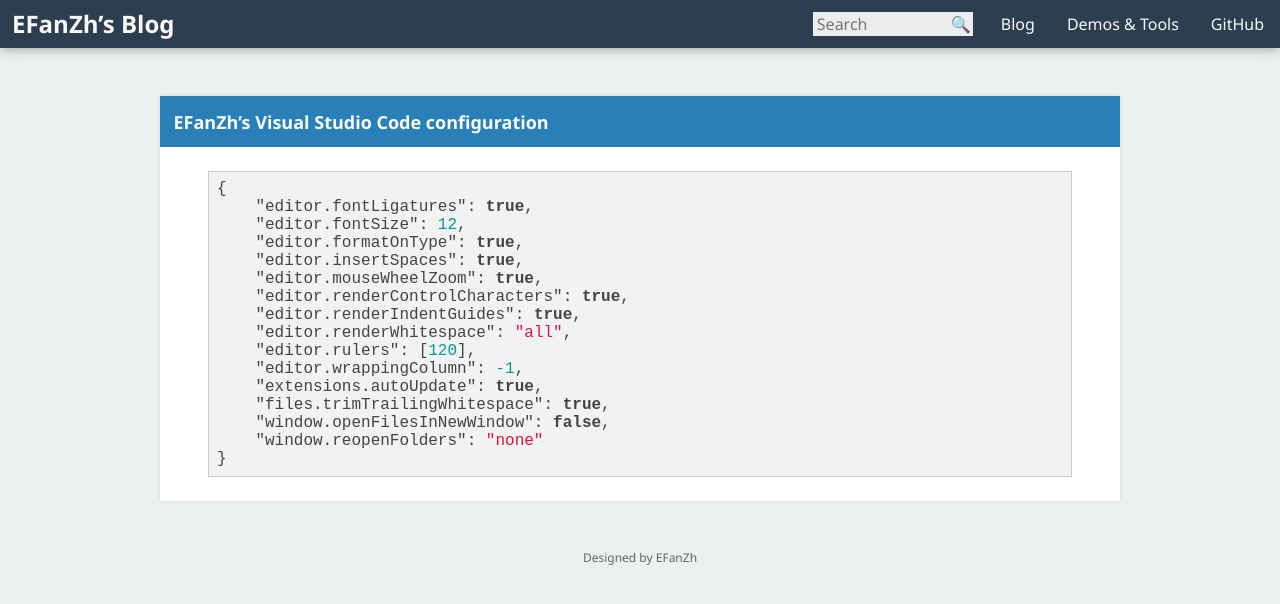
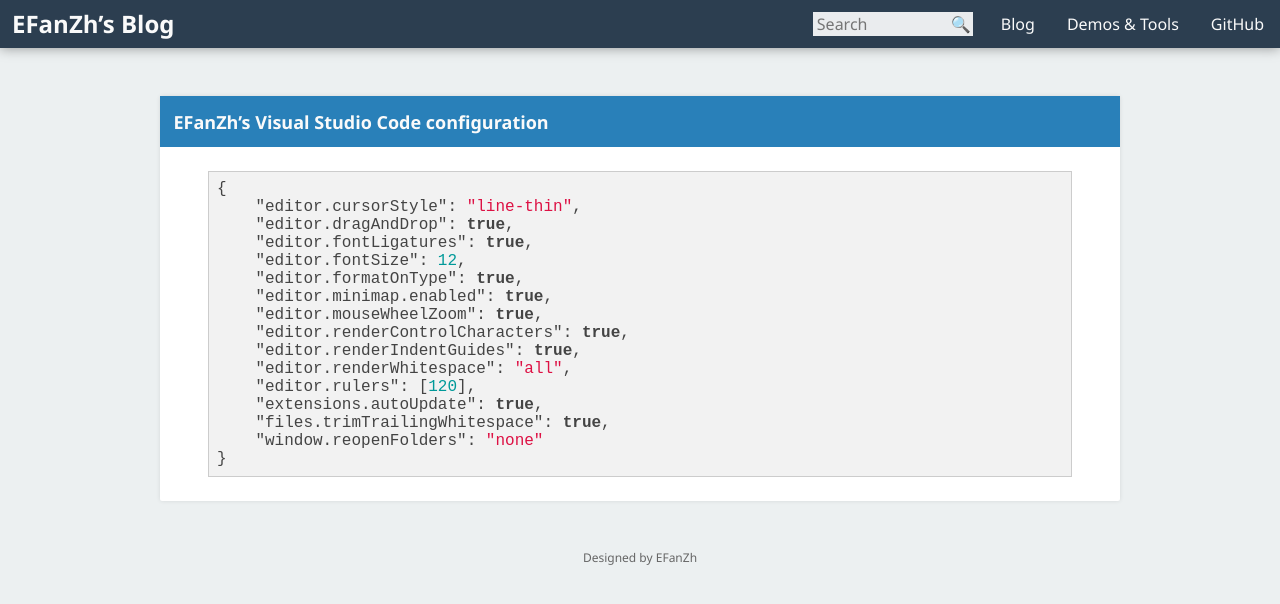
Before and after one commit to EFanZh/efanzh.github.io, a Jekyll site: the page built from _posts/2016-04-29-visual-studio-code-configuration.md, in a window 1280 px wide. Shown: the top 604 px of the page. Built offline with Jekyll 4.4.1, drawn with Linux system fonts in a browser that asks for light colours.

Commit message:
Update Visual Studio Code configuration

````diff
--- a/_posts/2016-04-29-visual-studio-code-configuration.md
+++ b/_posts/2016-04-29-visual-studio-code-configuration.md
@@ -4,19 +4,19 @@
 
 ```json
 {
+    "editor.cursorStyle": "line-thin",
+    "editor.dragAndDrop": true,
     "editor.fontLigatures": true,
     "editor.fontSize": 12,
     "editor.formatOnType": true,
-    "editor.insertSpaces": true,
+    "editor.minimap.enabled": true,
     "editor.mouseWheelZoom": true,
     "editor.renderControlCharacters": true,
     "editor.renderIndentGuides": true,
     "editor.renderWhitespace": "all",
     "editor.rulers": [120],
-    "editor.wrappingColumn": -1,
     "extensions.autoUpdate": true,
     "files.trimTrailingWhitespace": true,
-    "window.openFilesInNewWindow": false,
     "window.reopenFolders": "none"
 }
 ```
````
